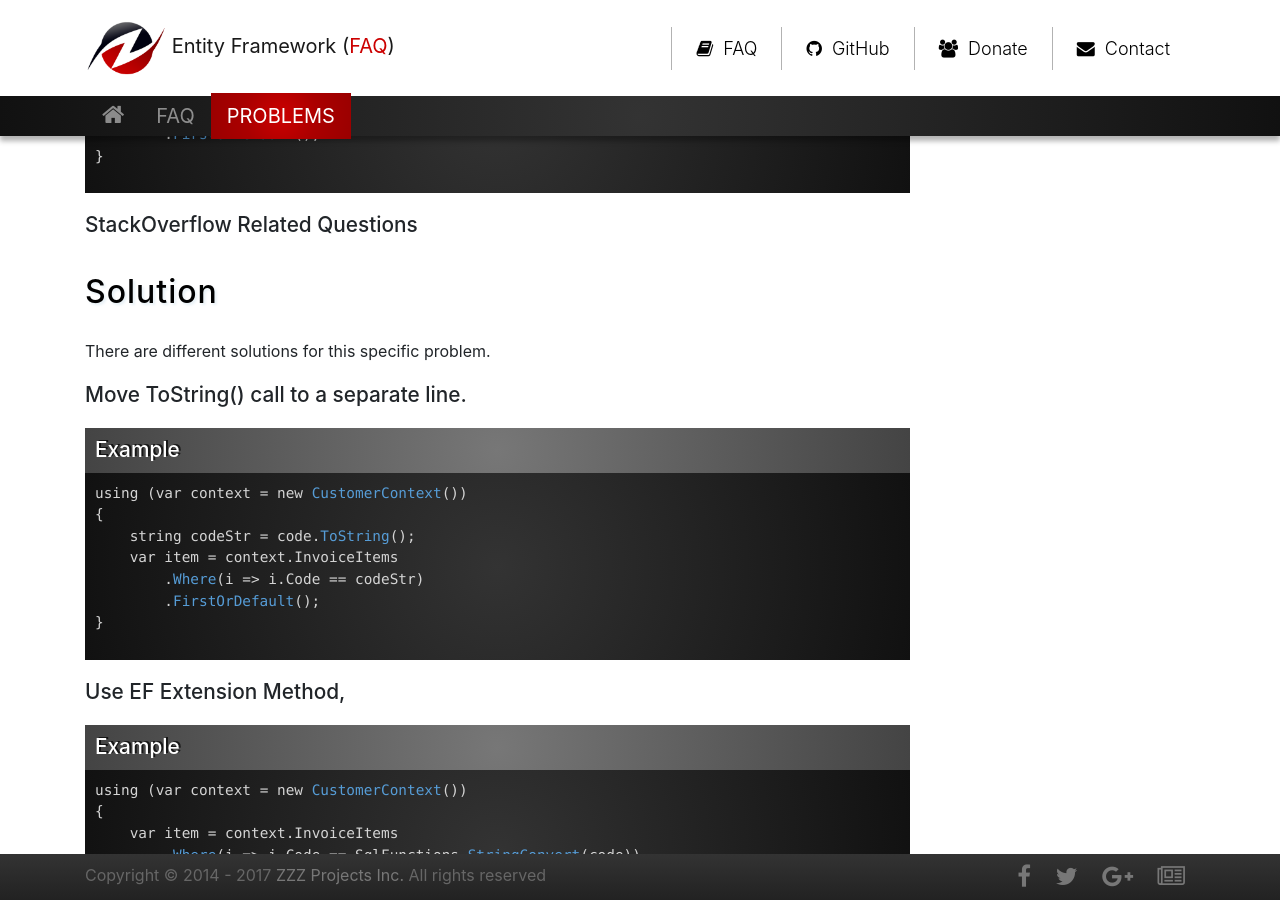
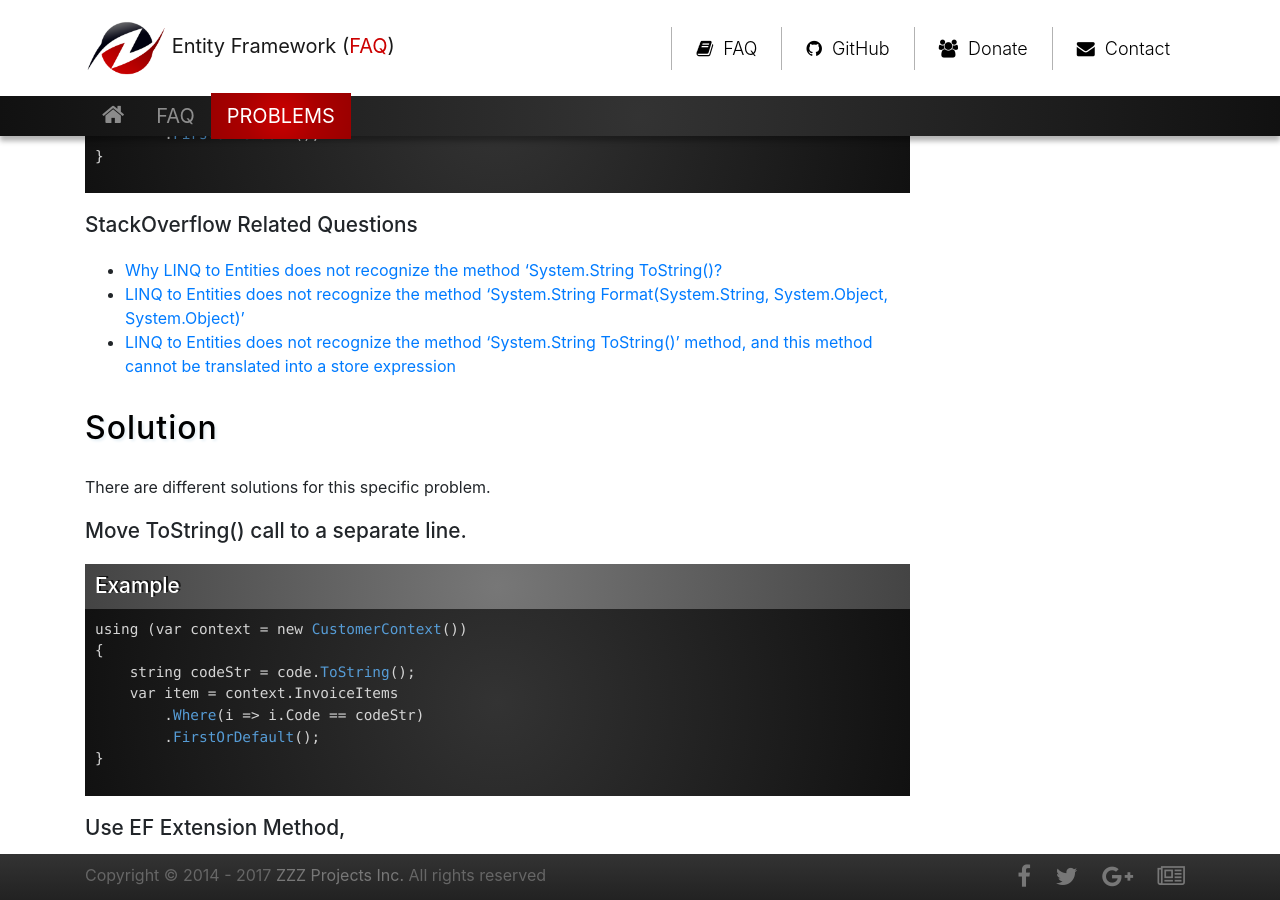
Before and after one commit to zzzprojects/EntityFramework-FAQ, a Jekyll site: the page built from docs/pages/problems/linq-does-not-recognize-method.md, in a window 1280 px wide and 900 px high, scrolled down 594 px. Built offline with Jekyll 4.4.1, drawn with Linux system fonts in a browser that asks for light colours; nearby versions of some CDN libraries; our own code applies the rules of GitHub Pages for plain Markdown files.

Commit message:
Updated LINQ Does Not Recognize Method article

```diff
--- a/docs/pages/problems/linq-does-not-recognize-method.md
+++ b/docs/pages/problems/linq-does-not-recognize-method.md
@@ -20,6 +20,9 @@ using (var context = new CustomerContext())
 
 ### StackOverflow Related Questions
 
+ - [Why LINQ to Entities does not recognize the method 'System.String ToString()?](https://stackoverflow.com/questions/10110266/why-linq-to-entities-does-not-recognize-the-method-system-string-tostring)
+ - [LINQ to Entities does not recognize the method 'System.String Format(System.String, System.Object, System.Object)'](https://stackoverflow.com/questions/10079990/linq-to-entities-does-not-recognize-the-method-system-string-formatsystem-stri)
+ - [LINQ to Entities does not recognize the method 'System.String ToString()' method, and this method cannot be translated into a store expression](https://stackoverflow.com/questions/5899683/linq-to-entities-does-not-recognize-the-method-system-string-tostring-method)
 
 ## Solution
 
```
